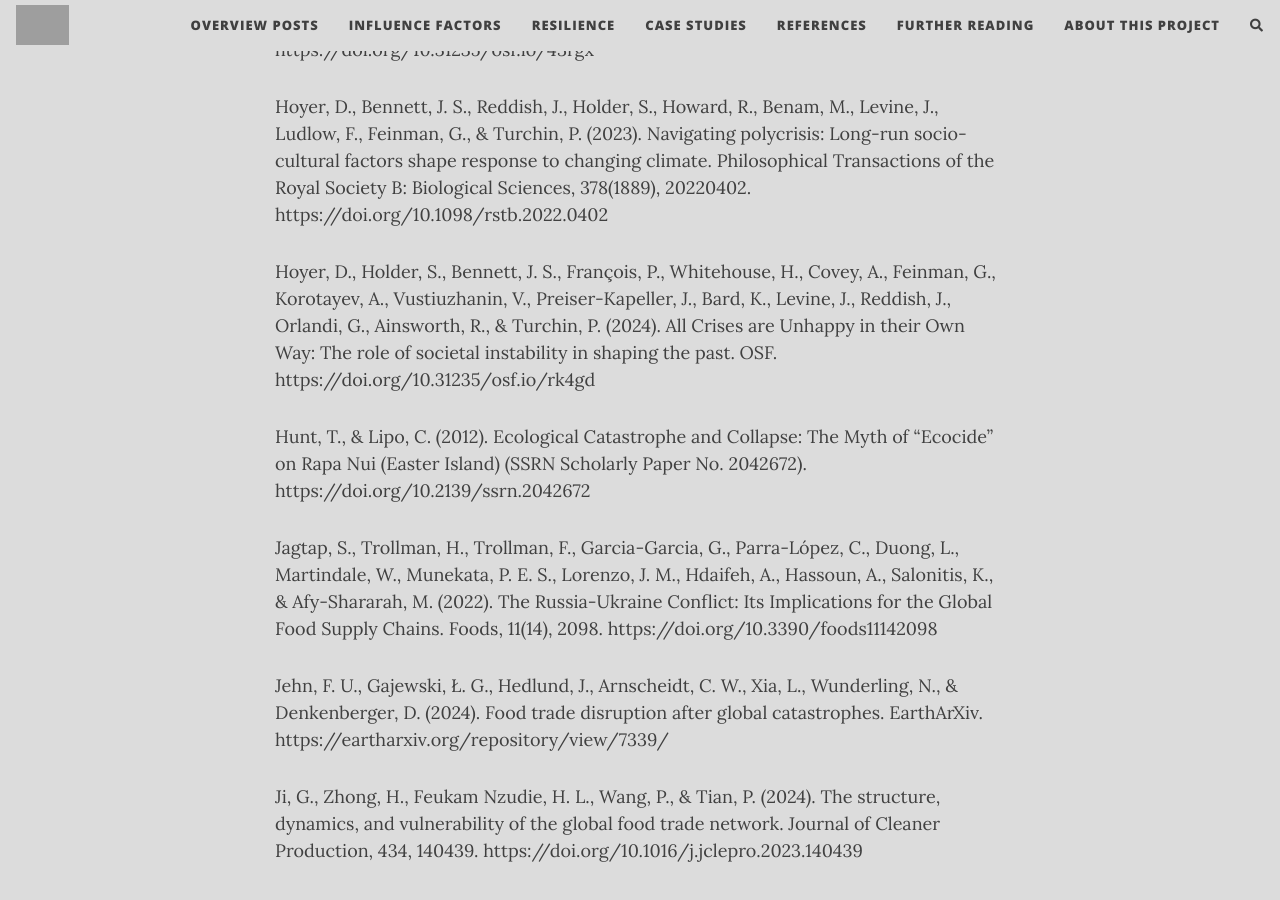
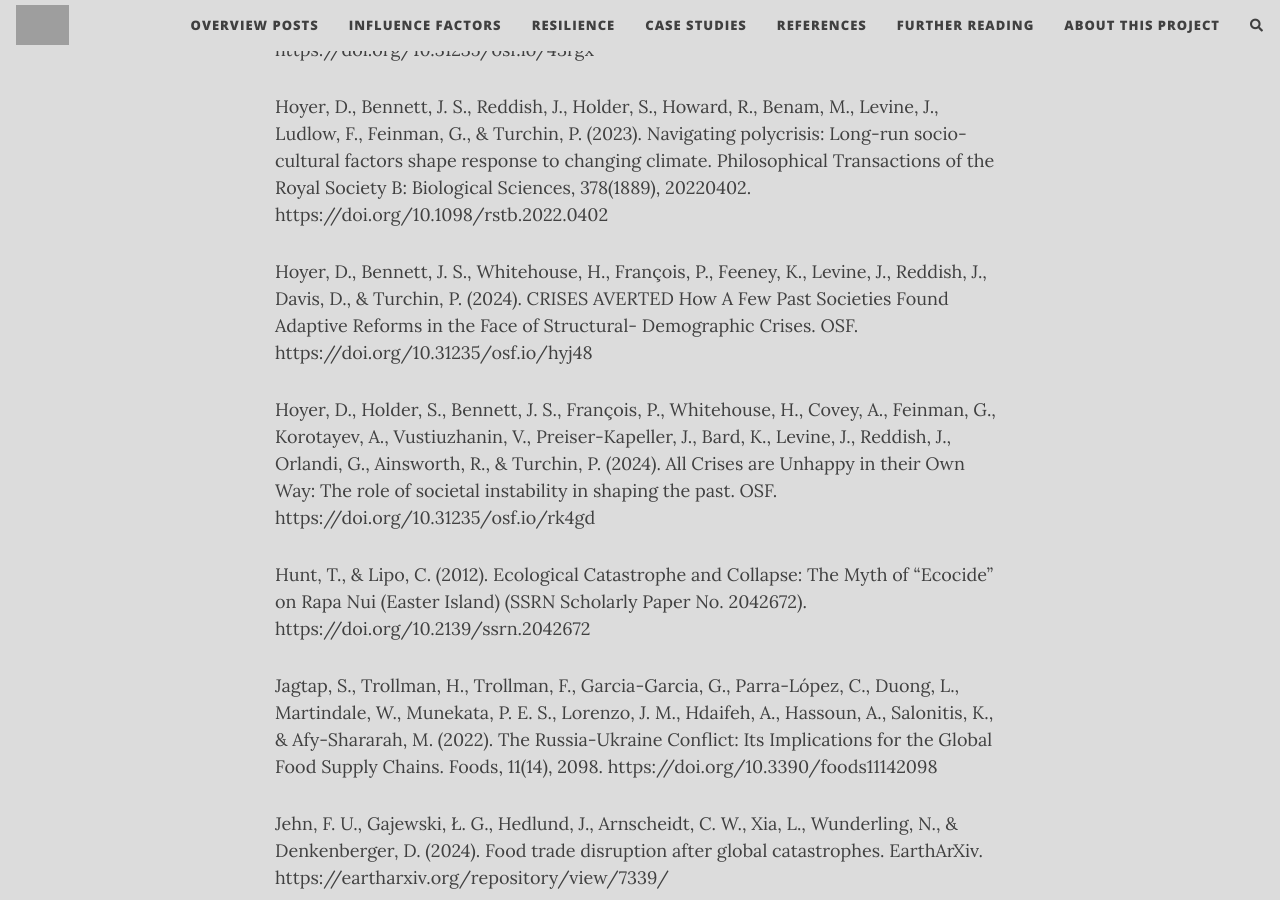
Before and after one commit to florianjehn/Societal_Collapse, a Jekyll site: the page built from references.md, in a window 1280 px wide and 900 px high, scrolled down 6924 px. Built offline with Jekyll 4.4.1, drawn with Linux system fonts in a browser that asks for light colours; nearby versions of some CDN libraries; comment, search, counter and statistics services are not loaded; grey boxes are pictures that could not be loaded.

Commit message:
Update references.md

```diff
--- a/references.md
+++ b/references.md
@@ -124,6 +124,8 @@ Houska, T., Kraft, P., Jehn, F., Bestian, K., Kraus, D., & Breuer, L. (2021). De
 Hoyer, D. (2022). Decline and Fall, Growth and Spread, or Resilience? Approaches to Studying How and Why Societies Change. SocArXiv. https://doi.org/10.31235/osf.io/43rgx
 
 Hoyer, D., Bennett, J. S., Reddish, J., Holder, S., Howard, R., Benam, M., Levine, J., Ludlow, F., Feinman, G., & Turchin, P. (2023). Navigating polycrisis: Long-run socio-cultural factors shape response to changing climate. Philosophical Transactions of the Royal Society B: Biological Sciences, 378(1889), 20220402. https://doi.org/10.1098/rstb.2022.0402
+
+Hoyer, D., Bennett, J. S., Whitehouse, H., François, P., Feeney, K., Levine, J., Reddish, J., Davis, D., & Turchin, P. (2024). CRISES AVERTED How A Few Past Societies Found Adaptive Reforms in the Face of Structural- Demographic Crises. OSF. https://doi.org/10.31235/osf.io/hyj48
 
 Hoyer, D., Holder, S., Bennett, J. S., François, P., Whitehouse, H., Covey, A., Feinman, G., Korotayev, A., Vustiuzhanin, V., Preiser-Kapeller, J., Bard, K., Levine, J., Reddish, J., Orlandi, G., Ainsworth, R., & Turchin, P. (2024). All Crises are Unhappy in their Own Way: The role of societal instability in shaping the past. OSF. https://doi.org/10.31235/osf.io/rk4gd
 
```
